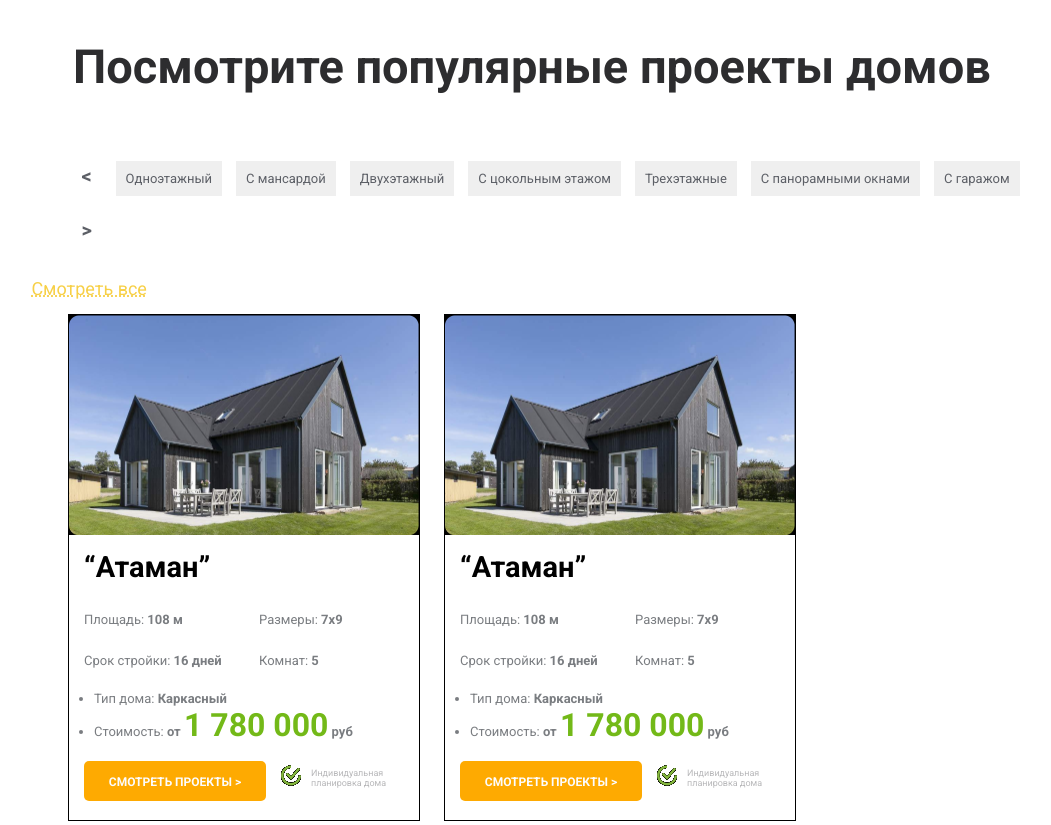
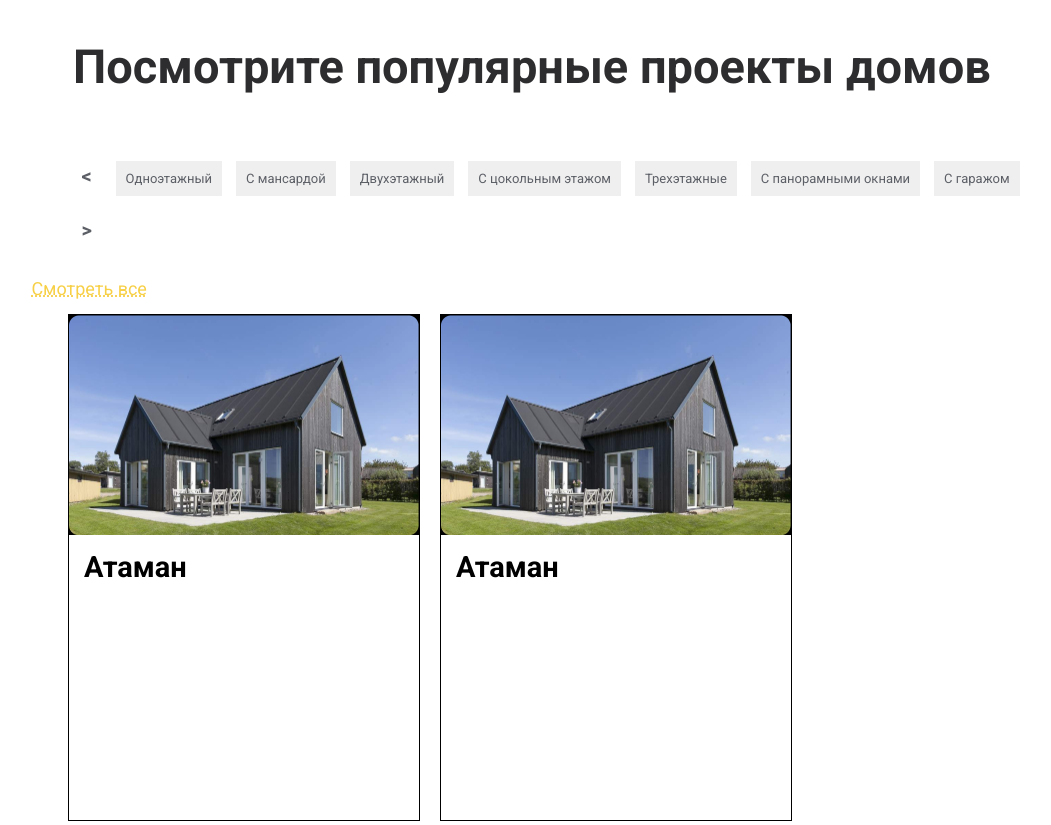
Before and after one commit to Alex-N-1985/HomeWork-22, a plain HTML site: page index.html in a window 1280 px wide. Shown: the top 825 px of the page, without its empty margins (108-1159 px from the left). Drawn offline with Linux system fonts and the light colour scheme; a web font is replaced by a local one.

Commit message:
first commit

```diff
--- a/index.html
+++ b/index.html
@@ -24,7 +24,7 @@
                 <p class="menu__watchall"><a class="menu__watchall-href font__preset" href="#">Смотреть все</a></p>
             </div>
             <div  class="popularproj">
-                <div class="card">
+                <!-- <div class="card">
                     <img src="img/House21.png" alt="“Атаман”" class="card__image"><br>
                     <h3 class="card__header font__preset">“Атаман”</h3>
                     <p class="card-data__item font__preset">Площадь: <b>108 м</b></p>
@@ -107,8 +107,9 @@
                     </ul>
                     <div class="card__button font__preset">СМОТРЕТЬ ПРОЕКТЫ ></div>
                     <div class="card__persplan"><img class="card__persplan-img" src="./img/checkimg.png"><p class="card__persplan-item font__preset">Индивидуальная планировка дома</p></div>
-                </div>
+                </div> -->
             </div>
         </section>
+        <script src="./js/scripts.js"></script>
 </body>
 </html>
--- a/js/scripts.js
+++ b/js/scripts.js
@@ -1,4 +1,4 @@
-$houses = [
+let houses = [
     {
         houseImg: 'House21.png',
         header: 'Атаман',
@@ -62,3 +62,26 @@ $houses = [
 ];
 
 let popularproj = document.querySelector(".popularproj");
+let temp = null;
+
+for (let i = 0; i < houses.length; i++){
+    temp = createCard(houses[i]);
+    popularproj.appendChild(temp);
+}
+
+function createCard(cardData){
+    let card = document.createElement("div");
+    card.className = "card";
+
+    let cardHeader = document.createElement("h3");
+    cardHeader.className = "card__header font__preset";
+    cardHeader.innerText = cardData.header;
+
+    let cardImg = document.createElement("img");
+    cardImg.className = "card__image";
+    cardImg.src = './img/' + cardData.houseImg;
+
+    card.appendChild(cardImg);
+    card.appendChild(cardHeader);
+    return card;
+}
```
